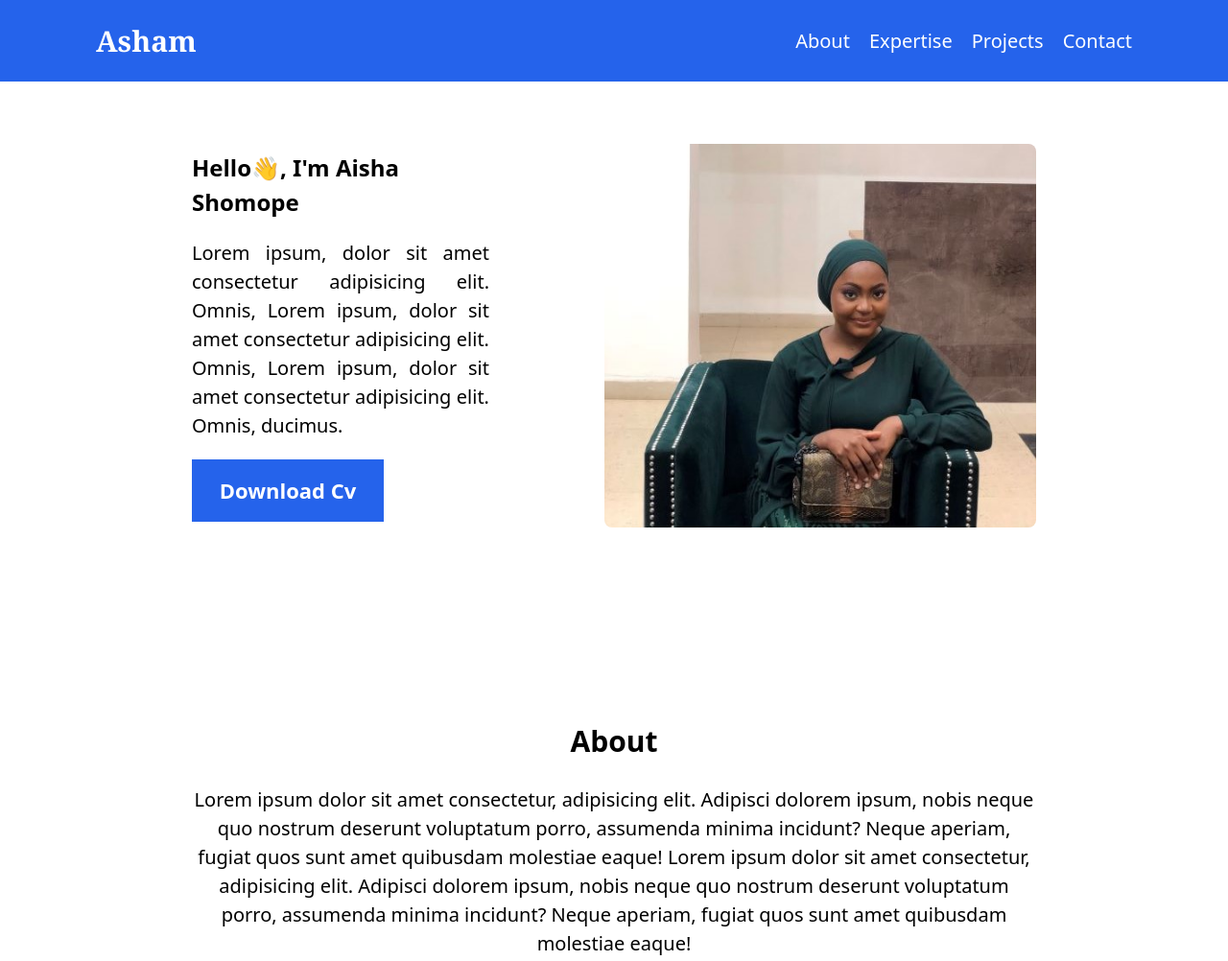
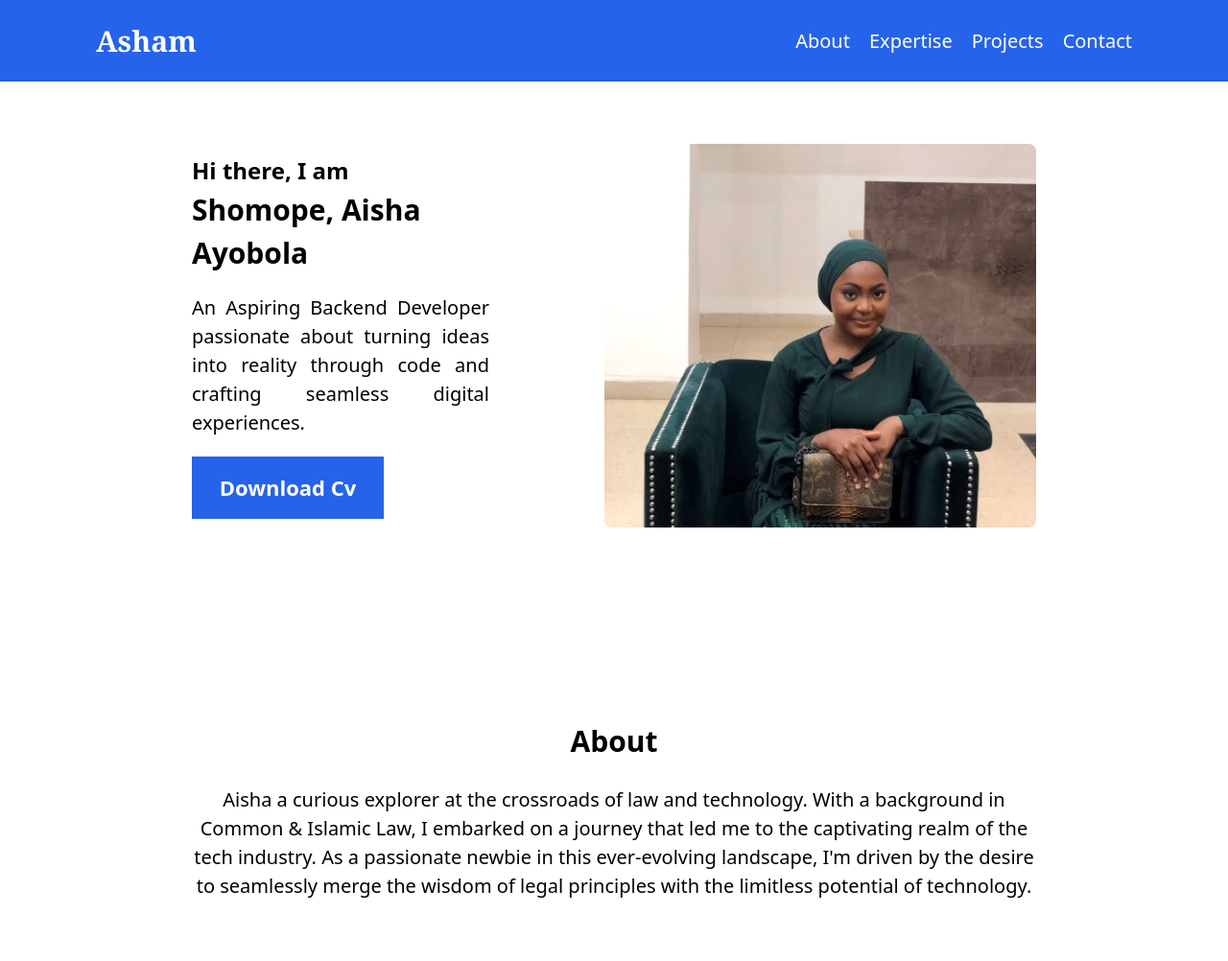
Before and after one commit to Iyewande/Aisha-Shompe, a plain HTML site: page Index.html in a window 1280 px wide. Shown: the top 1002 px of the page at 96% size. Drawn offline with nearby package versions, Linux system fonts and the light colour scheme.

Commit message:
second commit

```diff
--- a/Index.html
+++ b/Index.html
@@ -28,11 +28,12 @@
       class="px-10 lg:px-[200px] flex flex-col-reverse gap-3 lg:gap-[120px] lg:flex-row justify-between items-center mt-[50px] lg:mt-[150px]"
     >
       <div class="flex flex-col gap-5 items-start text-[20px]">
-        <h1 class="text-[24px] font-bold">Hello👋, I'm Aisha Shomope</h1>
+        <h1 class="text-[24px] font-bold">
+          Hi there, I am <span class="text-[30px]">Shomope, Aisha Ayobola</span>
+        </h1>
         <p class="text-justify">
-          Lorem ipsum, dolor sit amet consectetur adipisicing elit. Omnis, Lorem
-          ipsum, dolor sit amet consectetur adipisicing elit. Omnis, Lorem
-          ipsum, dolor sit amet consectetur adipisicing elit. Omnis, ducimus.
+          An Aspiring Backend Developer passionate about turning ideas into
+          reality through code and crafting seamless digital experiences.
         </p>
         <button
           class="bg-blue-600 font-bold p-4 text-white text-[22px] w-[200px]"
@@ -53,13 +54,12 @@
     >
       <h1 class="text-[30px] font-bold">About</h1>
       <p class="text-[20px] text-center">
-        Lorem ipsum dolor sit amet consectetur, adipisicing elit. Adipisci
-        dolorem ipsum, nobis neque quo nostrum deserunt voluptatum porro,
-        assumenda minima incidunt? Neque aperiam, fugiat quos sunt amet
-        quibusdam molestiae eaque! Lorem ipsum dolor sit amet consectetur,
-        adipisicing elit. Adipisci dolorem ipsum, nobis neque quo nostrum
-        deserunt voluptatum porro, assumenda minima incidunt? Neque aperiam,
-        fugiat quos sunt amet quibusdam molestiae eaque!
+        Aisha a curious explorer at the crossroads of law and technology. With a
+        background in Common & Islamic Law, I embarked on a journey that led me
+        to the captivating realm of the tech industry. As a passionate newbie in
+        this ever-evolving landscape, I'm driven by the desire to seamlessly
+        merge the wisdom of legal principles with the limitless potential of
+        technology.
       </p>
     </section>
 
--- a/package.json
+++ /dev/null
@@ -1,5 +0,0 @@
-{
-  "devDependencies": {
-    "tailwindcss": "^3.3.3"
-  }
-}
```
Also changed, not shown: tailwind.config.js (deleted, +0 -8 lines), 1 other file.
